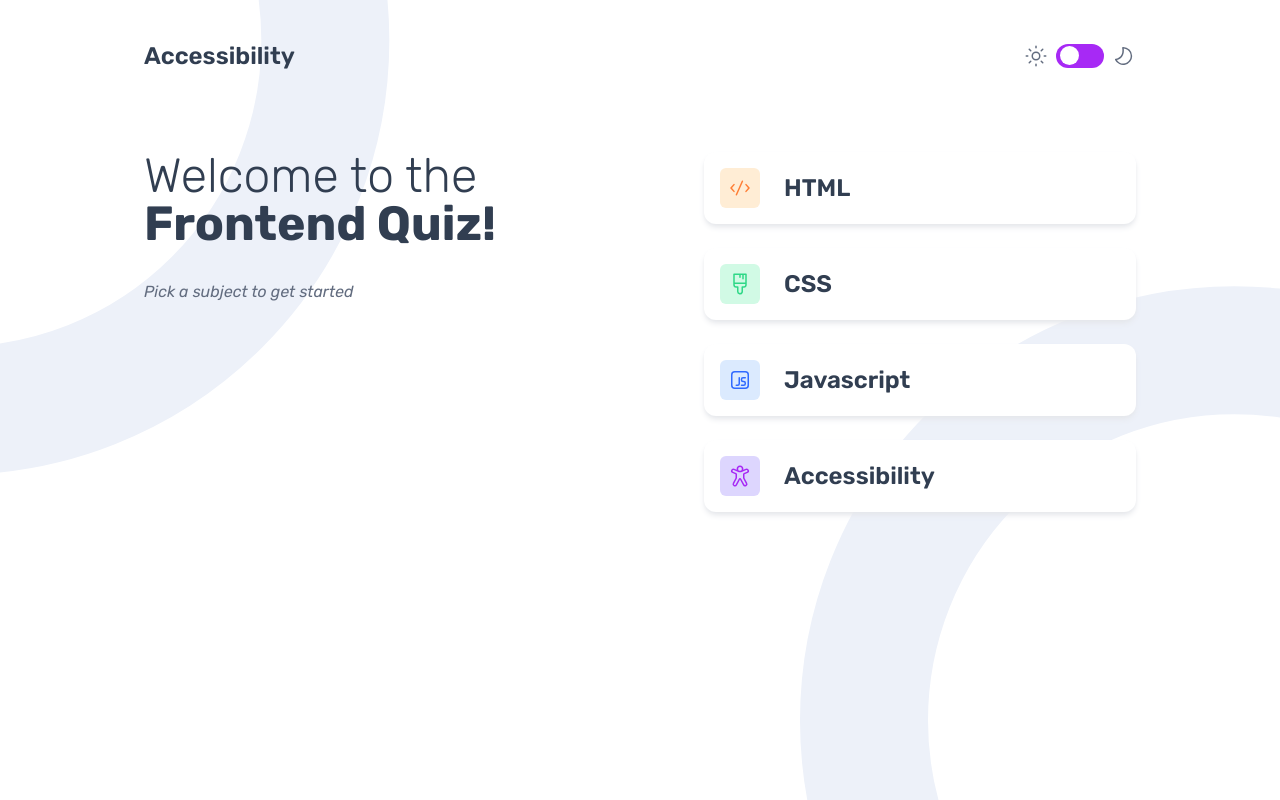
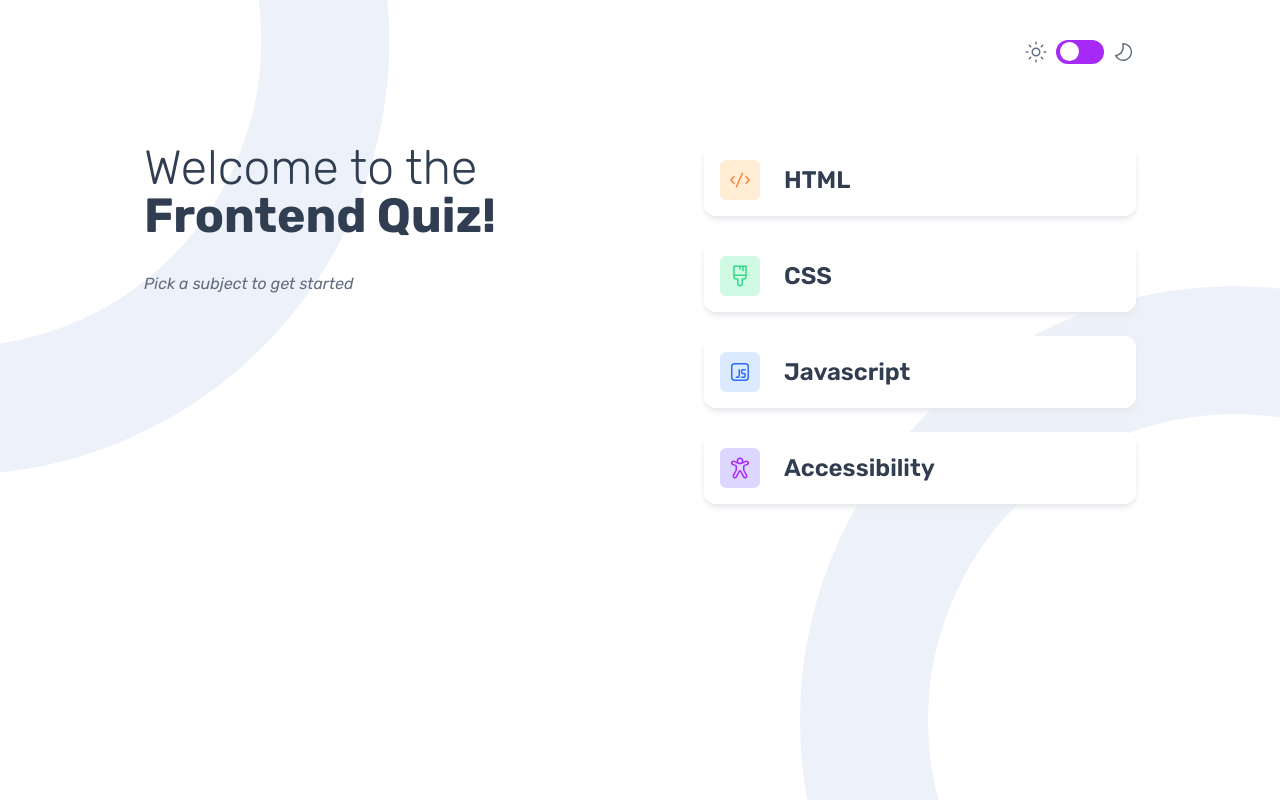
Before and after one commit to duncan-chege/frontend-quiz, a Next.js app: page / in a window 1280 px wide. Built offline with nearby package versions, Linux system fonts and the light colour scheme.

Commit message:
use usePathname to dynamically change the headings in my header

```diff
--- a/components/Header.tsx
+++ b/components/Header.tsx
@@ -1,11 +1,25 @@
+"use client";
+
+import { usePathname } from "next/navigation";
 import Image from "next/image";
 import moonIcon from "@/public/icon-moon-dark.svg";
 import sunIcon from "@/public/icon-sun-dark.svg";
 
 export default function Header() {
+    const pathname = usePathname(); // Get the current route
+
+    const pageTitles: {[key:string]: string} = {
+        "/" : "",
+        "/accessibility": "Accessibility",
+        "/html": "HTML",
+    }
+
+    // Set the heading based on the pathname, default to "Page"
+    const heading = pageTitles[pathname] || ""
+
   return (
     <header className="flex justify-between pb-20">
-      <h1 className="text-2xl font-semibold text-dark-navy">Accessibility</h1>
+      <h1 className="text-2xl font-semibold text-dark-navy">{heading}</h1>
       <div className="flex items-center gap-x-2">
         <Image src={sunIcon} alt="the sun icon" />
         <label
```
